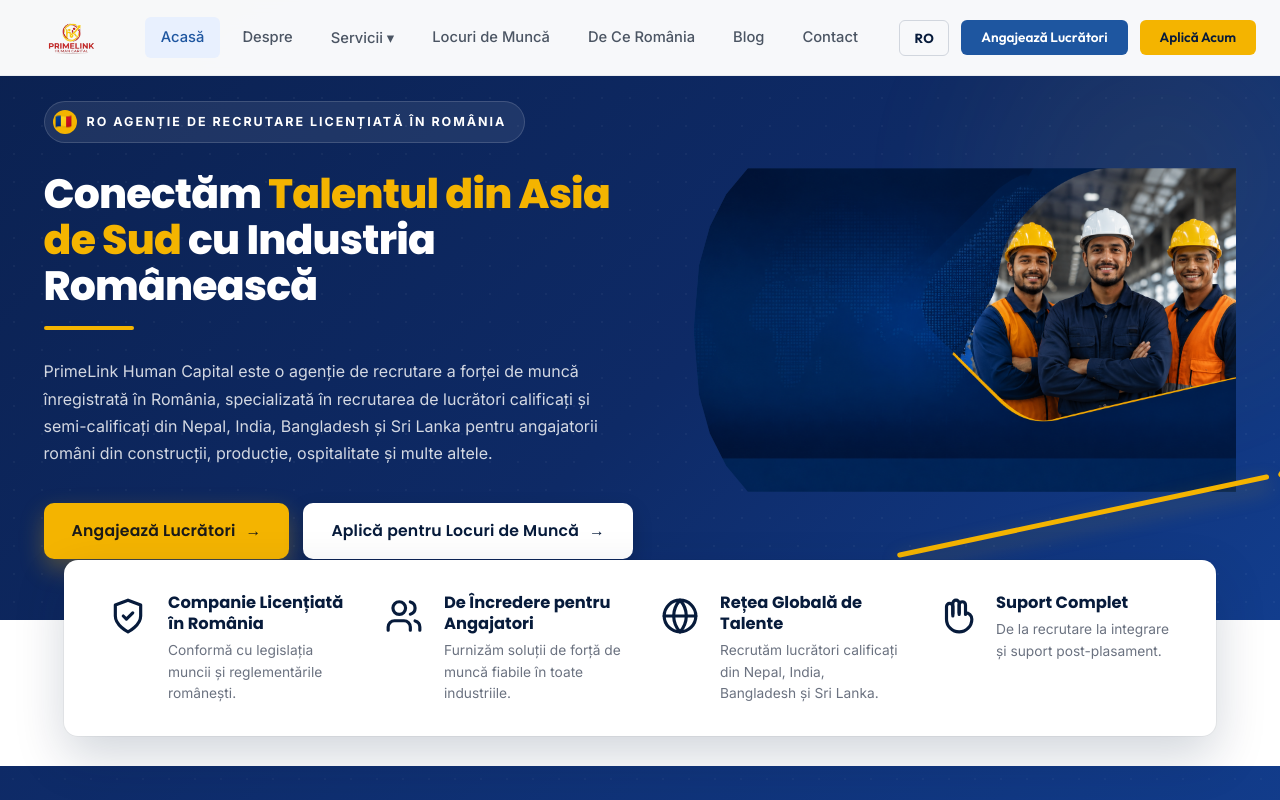
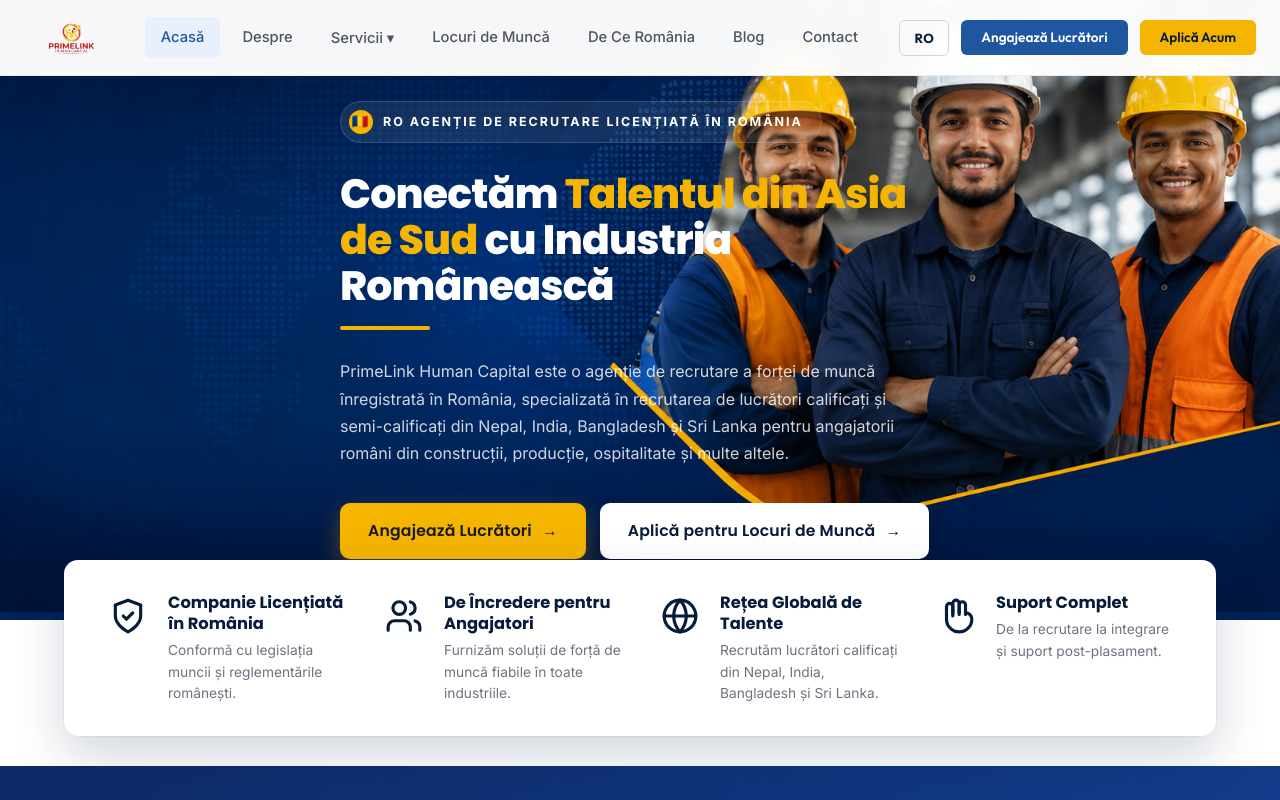
Before and after one commit to BIKASH907/PrimeLink, a Next.js app: page / in a window 1280 px wide. Shown: the top 800 px of the page. Built offline with nearby package versions, Linux system fonts and the light colour scheme.

Commit message:
use hero.png as full background

```diff
--- a/pages/index.js
+++ b/pages/index.js
@@ -28,10 +28,9 @@
 
   return (
     <Layout>
-      {/* HERO — split-screen layout matching reference design */}
-      <section className="hero hero-v2">
-        <div className="hero-dots" aria-hidden="true"></div>
-        <div className="container hero-grid">
+      {/* HERO — your image as the full background */}
+      <section className="hero">
+        <div className="container">
           <div className="hero-content">
             <p className="hero-eyebrow">
               <span className="hero-eyebrow-flag" aria-hidden="true">🇷🇴</span>
@@ -52,18 +51,6 @@
                 {t('home.hero.btnApply')} <span aria-hidden="true" className="btn-arrow">→</span>
               </Link>
             </div>
-          </div>
-
-          <div className="hero-visual">
-            <div className="hero-image-frame" role="img" aria-label={t('home.hero.imageAlt')}>
-              <img
-                src="/hero.png"
-                alt={t('home.hero.imageAlt')}
-                className="hero-image"
-                onError={(e) => { e.currentTarget.style.display = 'none'; }}
-              />
-            </div>
-            <span className="hero-accent-diagonal" aria-hidden="true"></span>
           </div>
         </div>
       </section>
--- a/styles/globals.css
+++ b/styles/globals.css
@@ -388,49 +388,22 @@
   font-size: 0.85rem;
 }
 
-/* ======== HERO — split-screen matching the reference design ======== */
+/* ======== HERO — your image as full background ======== */
 .hero {
   position: relative;
-  min-height: 620px;           /* compact, like the reference */
+  min-height: 620px;
   display: flex;
   align-items: center;
-  background: linear-gradient(135deg, #0B2150 0%, #0E2A66 55%, #123D8D 100%);
+  background-image: url('/hero.png');
+  background-size: cover;
+  background-position: center;
+  background-repeat: no-repeat;
   color: var(--white);
-  overflow: hidden;
   padding: 100px 0 60px;
 }
 
-.hero-dots {
-  position: absolute;
-  inset: 0;
-  background-image: radial-gradient(rgba(255,255,255,0.08) 1.2px, transparent 1.2px);
-  background-size: 28px 28px;
-  opacity: 0.5;
-  pointer-events: none;
-  z-index: 1;
-}
-
-.hero::before {
-  content: '';
-  position: absolute;
-  width: 600px;
-  height: 600px;
-  right: -180px;
-  top: -120px;
-  background: radial-gradient(circle, rgba(244,180,0,0.08) 0%, rgba(244,180,0,0) 65%);
-  filter: blur(30px);
-  pointer-events: none;
-  z-index: 1;
-}
-
-.hero-grid {
+.hero .container {
   position: relative;
-  z-index: 2;
-  display: grid;
-  grid-template-columns: 1.05fr 0.95fr;
-  gap: 50px;
-  align-items: center;
-  max-width: 1320px;
 }
 
 .hero-content {
```
